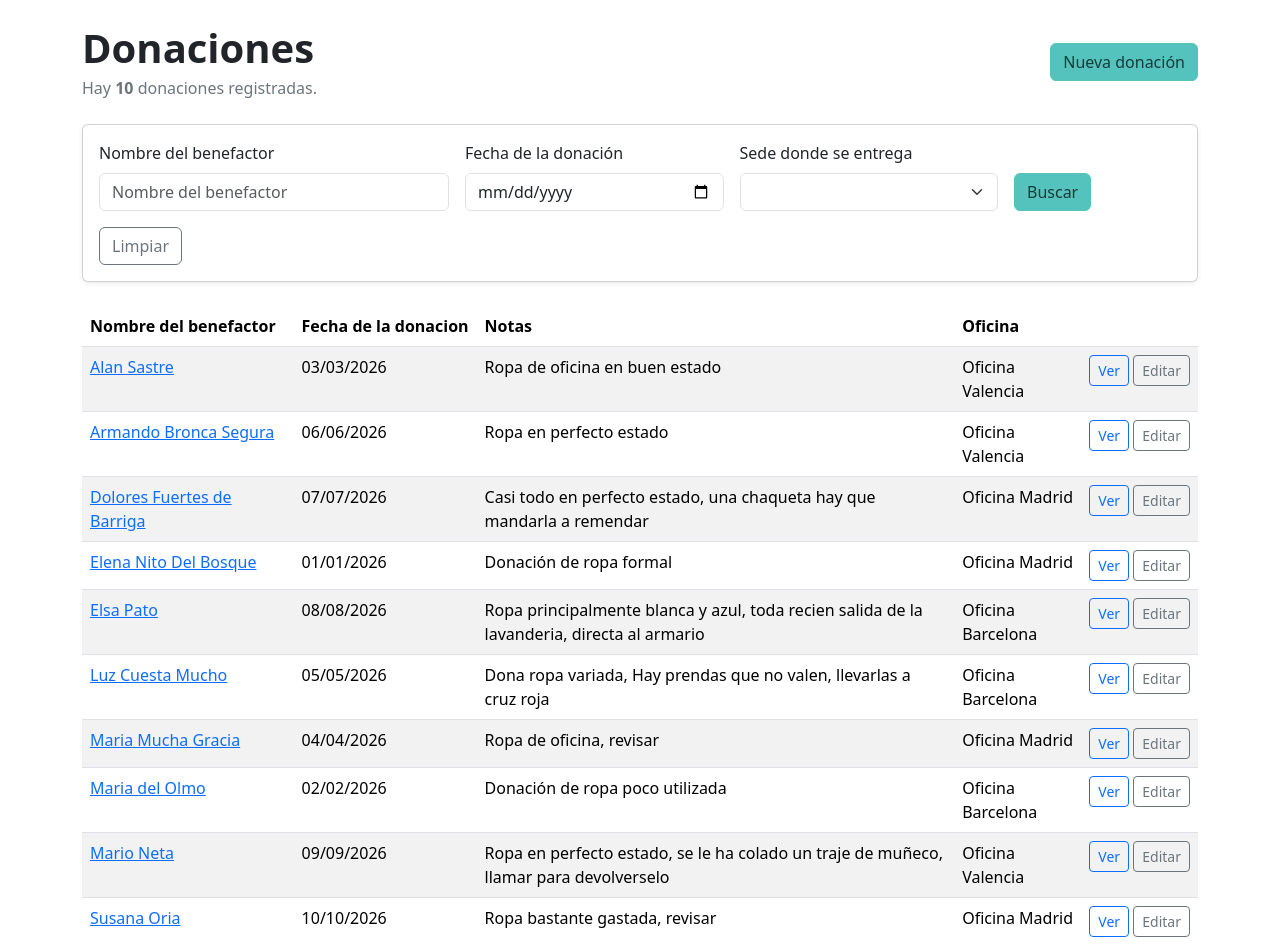
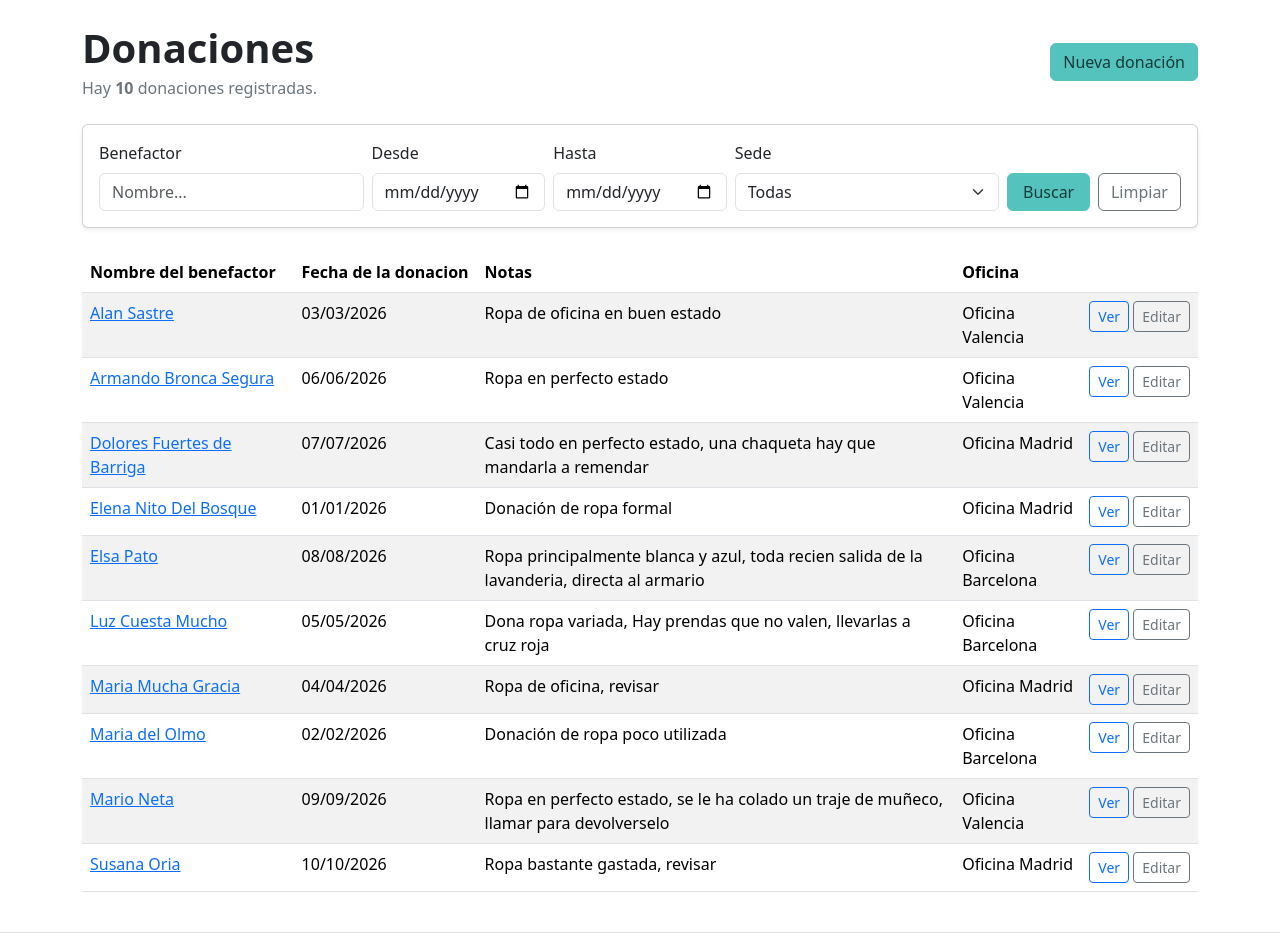
Before and after one commit to certidevs/g1_aspnet, an ASP.NET Core app: page /Donations in a window 1280 px wide. Shown: the part 81-1026 px from the top of the page. Run offline with ASP.NET Core 8, Linux system fonts and the light colour scheme; a user stored in the database is signed in; data comes from the database, SQL or seed files in the repository; some libraries are stand-ins or nearby versions.

Commit message:
Enhance Donations filtering by adding date range support and updating UI elements

```diff
--- a/Controllers/DonationsController.cs
+++ b/Controllers/DonationsController.cs
@@ -25,7 +25,8 @@ namespace G1AspNet.Controllers
         }
         // GET: DonationController
         [Authorize(Roles = RoleNames.Admin)]
-        public IActionResult Index(string? search, DateTime? date, int? location ,string? sortBy, bool descending)
+        public IActionResult Index(string? search, DateTime? dateFrom,
+    DateTime? dateTo, int? location, string? sortBy, bool descending)
         {
             var query = context.Donations.AsQueryable();
 
@@ -33,15 +34,22 @@ namespace G1AspNet.Controllers
             {
                 query = query.Where(r => r.DonorName.ToLower().Contains(search.ToLower().Trim()));
             }
-            if (date is not null)
+            if (dateFrom is not null)
             {
-                query = query.Where(r => r.DonatedAt.Date == date.Value.Date );
+                query = query.Where(r => r.DonatedAt >= dateFrom.Value.Date);
+            }
+
+            if (dateTo is not null)
+            {
+                var endDate = dateTo.Value.Date.AddDays(1);
+                query = query.Where(r => r.DonatedAt < endDate);
             }
             if (location is not null)
             {
-                query  = query.Where(r => r.LocationId == location);
+                query = query.Where(r => r.LocationId == location);
             }
-            ViewBag.date = date;
+            ViewBag.dateFrom = dateFrom;
+            ViewBag.dateTo = dateTo;
             ViewBag.sortBy = sortBy;
             ViewBag.Search = search;
             ViewBag.location = location;
--- a/Views/Donations/Index.cshtml
+++ b/Views/Donations/Index.cshtml
@@ -1,7 +1,12 @@
 @using Microsoft.EntityFrameworkCore.Metadata.Internal
 @model List<Donation>
+
 @{
     ViewData["Title"] = "Donaciones";
+
+    // Preparamos las fechas y el orden una sola vez
+    string? dateFromStr = ViewBag.dateFrom != null ? ((DateTime)ViewBag.dateFrom).ToString("yyyy-MM-dd") : null;
+    string? dateToStr = ViewBag.dateTo != null ? ((DateTime)ViewBag.dateTo).ToString("yyyy-MM-dd") : null;
 }
 <div class="d-flex flex-wrap justify-content-between align-items-center gap-3 mb-4">
 
@@ -22,42 +27,42 @@
 
 
 <form method="get" class="card card-body mb-4 shadow-sm">
-    <div class="row g-3 align-items-end">
+    <div class="row g-2 align-items-end">
 
-        <div class="col-md-4">
-            <label for="search" class="form-label">
-                Nombre del benefactor
-            </label>
-            <input id="search" name="search" value="@ViewBag.Search" class="form-control"
-                   placeholder="Nombre del benefactor" />
+        <!-- 3 columnas -->
+        <div class="col-lg-3 col-md-6">
+            <label for="search" class="form-label">Benefactor</label>
+            <input id="search" name="search" value="@ViewBag.Search" class="form-control" placeholder="Nombre..." />
         </div>
 
-        <div class="col-md-3">
-            <label for="date" class="form-label">
-                Fecha de la donación
-            </label>
-            <input id="date" name="date"
-                   value="@(ViewBag.date == null ? "" : ((DateTime)ViewBag.date).ToString("yyyy-MM-dd"))" type="date"
-                   class="form-control" />
+        <!-- 2 columnas -->
+        <div class="col-lg-2 col-md-6">
+            <label for="dateFrom" class="form-label">Desde</label>
+            <input id="dateFrom" name="dateFrom" type="date" class="form-control"
+                   value="@(ViewBag.dateFrom != null ? ((DateTime)ViewBag.dateFrom).ToString("yyyy-MM-dd") : "")" />
         </div>
 
-        <div class="col-md-3">
-            <label for="location" class="form-label">
-                Sede donde se entrega
-            </label>
+        <!-- 2 columnas -->
+        <div class="col-lg-2 col-md-6">
+            <label for="dateTo" class="form-label">Hasta</label>
+            <input id="dateTo" name="dateTo" type="date" class="form-control"
+                   value="@(ViewBag.dateTo != null ? ((DateTime)ViewBag.dateTo).ToString("yyyy-MM-dd") : "")" />
+        </div>
+
+        <!-- 3 columnas -->
+        <div class="col-lg-3 col-md-6">
+            <label for="location" class="form-label">Sede</label>
             <select id="location" name="location" asp-items="@ViewBag.locations" class="form-select">
-                <option value=""></option>
+                <option value="">Todas</option>
             </select>
         </div>
 
-        <div class="col-md-auto">
-            <button class="btn btn-primary" type="submit">
+        <!-- 2 columnas para los botones -->
+        <div class="col-lg-2 col-12 d-flex gap-2">
+            <button class="btn btn-primary w-100" type="submit">
                 Buscar
             </button>
-        </div>
-
-        <div class="col-md-auto">
-            <a class="btn btn-outline-secondary" asp-action="Index">
+            <a class="btn btn-outline-secondary w-100" asp-action="Index">
                 Limpiar
             </a>
         </div>
@@ -67,14 +72,14 @@
 
 
 
-
 <table class="table table-striped">
     <thead class="text-nowrap">
         <tr>
             <th>
                 <a class="text-reset text-decoration-none" asp-action="Index" asp-route-sortBy="name"
                    asp-route-descending="@(!(ViewBag.descending ?? false))" asp-route-search="@ViewBag.Search"
-                   asp-route-date="@ViewBag.date" asp-route-location="@ViewBag.location">
+                   asp-route-dateFrom="@dateFromStr" asp-route-dateTo="@dateToStr"
+                   asp-route-location="@ViewBag.location">
                     Nombre del
                     benefactor
                 </a>
@@ -87,7 +92,8 @@
             <th>
                 <a class="text-reset text-decoration-none" asp-action="Index" asp-route-sortBy="date"
                    asp-route-descending="@(!(ViewBag.descending ?? false))" asp-route-search="@ViewBag.Search"
-                   asp-route-date="@ViewBag.date" asp-route-location="@ViewBag.location">
+                   asp-route-dateFrom="@dateFromStr" asp-route-dateTo="@dateToStr"
+                   asp-route-location="@ViewBag.location">
                     Fecha de la
                     donacion
                 </a>
@@ -104,7 +110,8 @@
             <th>
                 <a class="text-reset text-decoration-none" asp-action="Index" asp-route-sortBy="location"
                    asp-route-descending="@(!(ViewBag.descending ?? false))" asp-route-search="@ViewBag.Search"
-                   asp-route-date="@ViewBag.date" asp-route-location="@ViewBag.location">
+                   asp-route-dateFrom="@dateFromStr" asp-route-dateTo="@dateToStr"
+                   asp-route-location="@ViewBag.location">
                     Oficina
                 </a>
 
```
